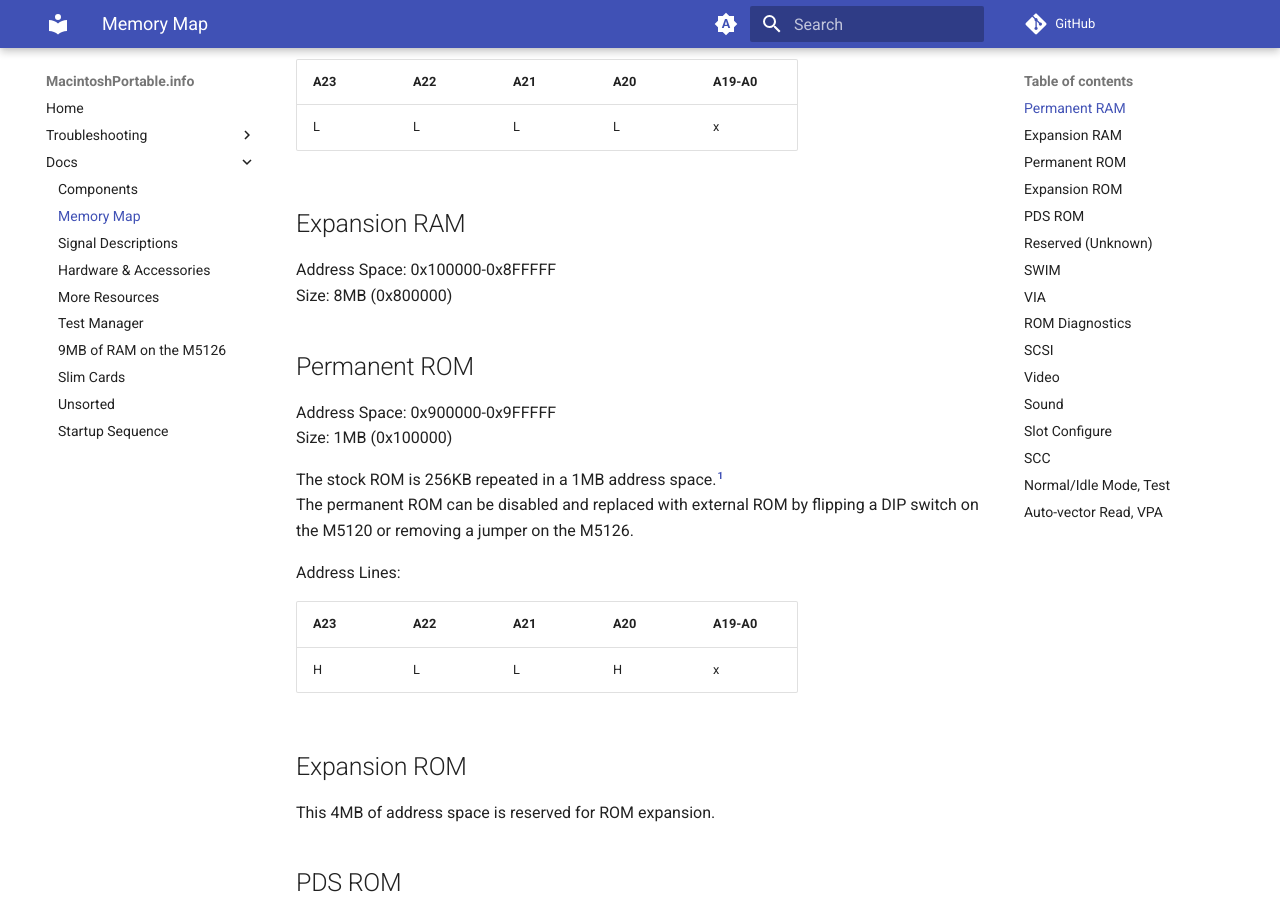
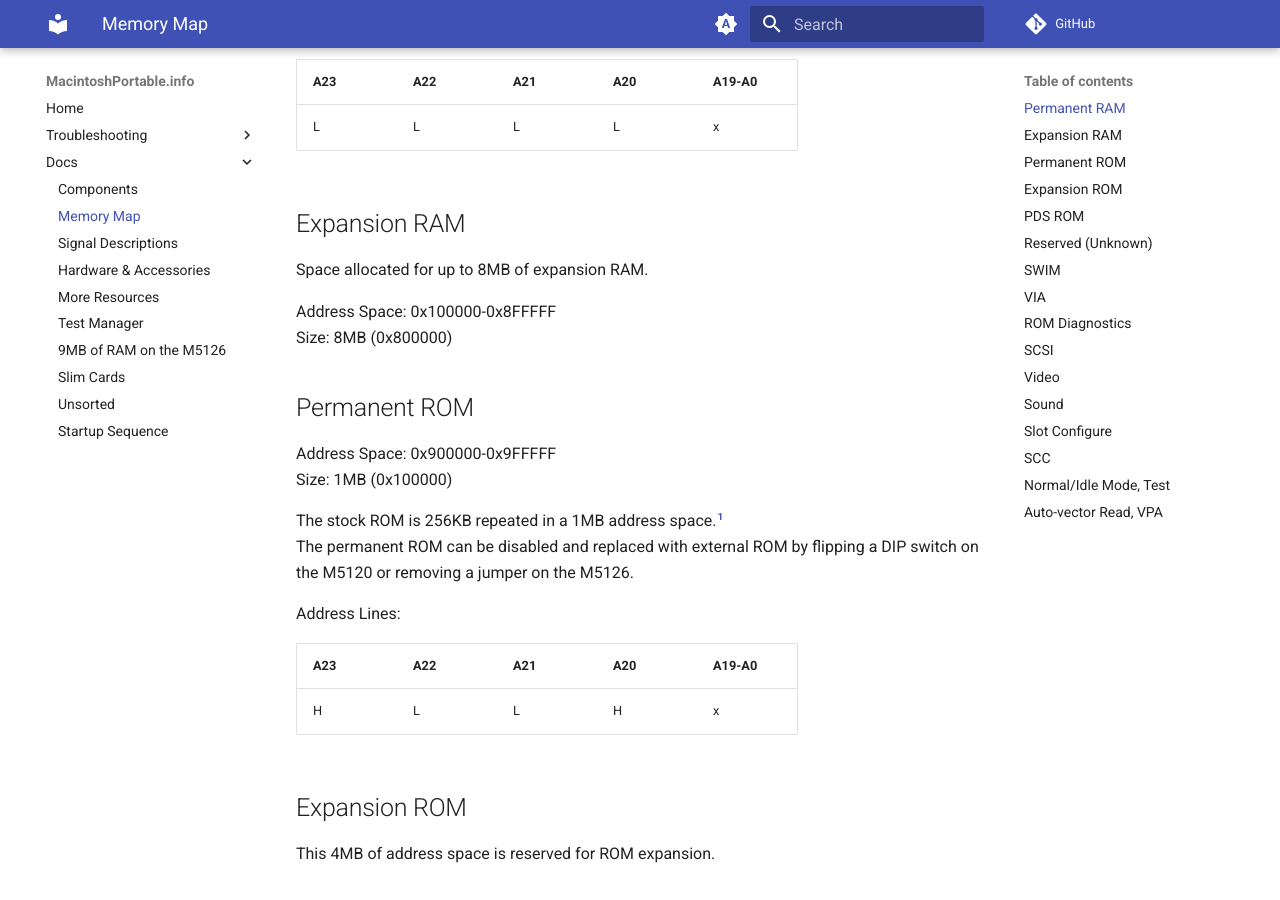
Before and after one commit to rezafouladian/MacintoshPortable, an MkDocs documentation site: the page built from docs/MemoryMap.md, in a window 1280 px wide and 900 px high, scrolled down 1110 px. Built offline with MkDocs 1.6.1 and Material for MkDocs 9.7.7, drawn with Linux system fonts in a browser that asks for light colours; comment, search, counter and statistics services are not loaded.

Commit message:
Update MemoryMap.md

```diff
--- a/docs/MemoryMap.md
+++ b/docs/MemoryMap.md
@@ -29,6 +29,7 @@ Address Lines:
 | L | L | L | L | x |
 
 ## Expansion RAM
+Space allocated for up to 8MB of expansion RAM.
 
 Address Space: 0x100000-0x8FFFFF
 Size: 8MB (0x800000)
```
